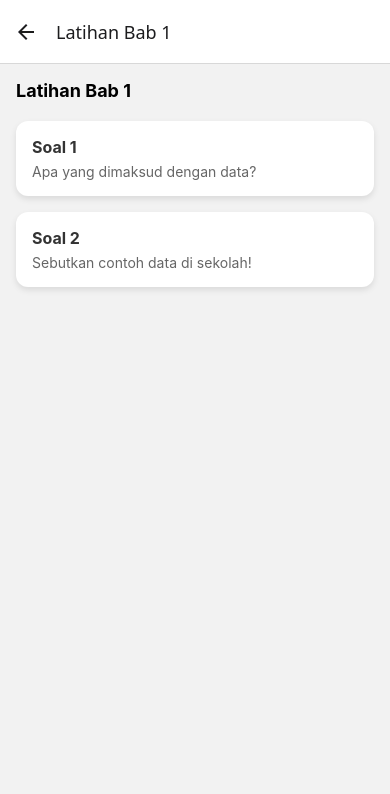
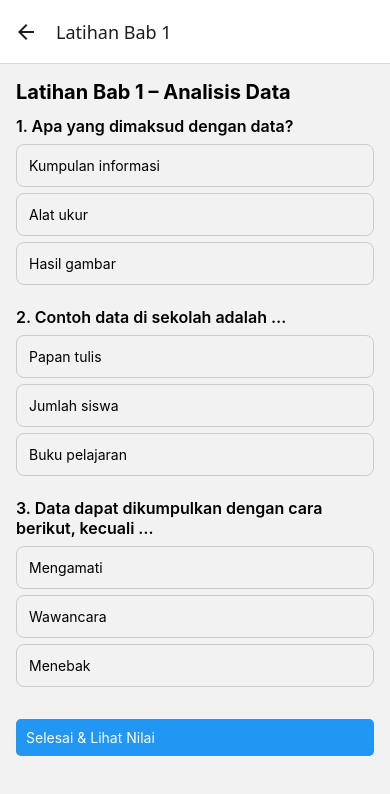
Before and after one commit to Loren-kul/IF-Kelas5, a React Native app in the folder mobile/: screen /SoalBab1Semester1 in a window 390 px wide. Shown: the top 794 px of the page. Built offline with nearby package versions, Linux system fonts and the light colour scheme.

Commit message:
update soal bab 1

```diff
--- a/mobile/src/screen/materi/semester1/soal-bab1.tsx
+++ b/mobile/src/screen/materi/semester1/soal-bab1.tsx
@@ -1,25 +1,129 @@
-import { View, Text, StyleSheet } from "react-native";
-import Card from "../../../components/Card";
+import { View, Text, StyleSheet, TouchableOpacity } from "react-native";
+import { useState } from "react";
+import Button from "../../../components/Button";
 
-export default function SoalBab1Semester1() {
+const soal = [
+  {
+    id: 1,
+    pertanyaan: "Apa yang dimaksud dengan data?",
+    pilihan: [
+      "Kumpulan informasi",
+      "Alat ukur",
+      "Hasil gambar",
+    ],
+    jawaban: 0,
+  },
+  {
+    id: 2,
+    pertanyaan: "Contoh data di sekolah adalah …",
+    pilihan: [
+      "Papan tulis",
+      "Jumlah siswa",
+      "Buku pelajaran",
+    ],
+    jawaban: 1,
+  },
+  {
+    id: 3,
+    pertanyaan: "Data dapat dikumpulkan dengan cara berikut, kecuali …",
+    pilihan: [
+      "Mengamati",
+      "Wawancara",
+      "Menebak",
+    ],
+    jawaban: 2,
+  },
+];
+
+export default function SoalBab1Semester1({ navigation }: any) {
+  const [jawabanSiswa, setJawabanSiswa] = useState<(number | null)[]>(
+    Array(soal.length).fill(null)
+  );
+
+  const pilihJawaban = (indexSoal: number, indexJawaban: number) => {
+    const newJawaban = [...jawabanSiswa];
+    newJawaban[indexSoal] = indexJawaban;
+    setJawabanSiswa(newJawaban);
+  };
+
+  const hitungNilai = () => {
+    let benar = 0;
+
+    soal.forEach((s, i) => {
+      if (jawabanSiswa[i] === s.jawaban) {
+        benar++;
+      }
+    });
+
+    const nilai = Math.round((benar / soal.length) * 100);
+
+    navigation.navigate("Hasil", {
+      benar,
+      salah: soal.length - benar,
+      nilai,
+      status: nilai >= 75 ? "Tuntas" : "Belum Tuntas",
+    });
+  };
+
   return (
     <View style={styles.container}>
-      <Text style={styles.title}>Latihan Bab 1</Text>
+      <Text style={styles.title}>Latihan Bab 1 – Analisis Data</Text>
 
-      <Card
-        title="Soal 1"
-        description="Apa yang dimaksud dengan data?"
-      />
+      {soal.map((s, i) => (
+        <View key={s.id} style={styles.soalBox}>
+          <Text style={styles.pertanyaan}>
+            {i + 1}. {s.pertanyaan}
+          </Text>
 
-      <Card
-        title="Soal 2"
-        description="Sebutkan contoh data di sekolah!"
-      />
+          {s.pilihan.map((p, idx) => (
+            <TouchableOpacity
+              key={idx}
+              style={[
+                styles.pilihan,
+                jawabanSiswa[i] === idx && styles.pilihanAktif,
+              ]}
+              onPress={() => pilihJawaban(i, idx)}
+            >
+              <Text style={styles.pilihanText}>{p}</Text>
+            </TouchableOpacity>
+          ))}
+        </View>
+      ))}
+
+      <Button title="Selesai & Lihat Nilai" onPress={hitungNilai} />
     </View>
   );
 }
 
 const styles = StyleSheet.create({
-  container: { padding: 16 },
-  title: { fontSize: 18, fontWeight: "bold", marginBottom: 12 },
+  container: {
+    padding: 16,
+  },
+  title: {
+    fontSize: 20,
+    fontWeight: "bold",
+    marginBottom: 12,
+  },
+  soalBox: {
+    marginBottom: 16,
+  },
+  pertanyaan: {
+    fontSize: 16,
+    fontWeight: "600",
+    marginBottom: 8,
+  },
+  pilihan: {
+    padding: 12,
+    borderRadius: 8,
+    borderWidth: 1,
+    borderColor: "#ccc",
+    marginBottom: 6,
+  },
+  pilihanAktif: {
+    backgroundColor: "#dbeafe",
+    borderColor: "#2563eb",
+  },
+  pilihanText: {
+    fontSize: 14,
+  },
 });
```
